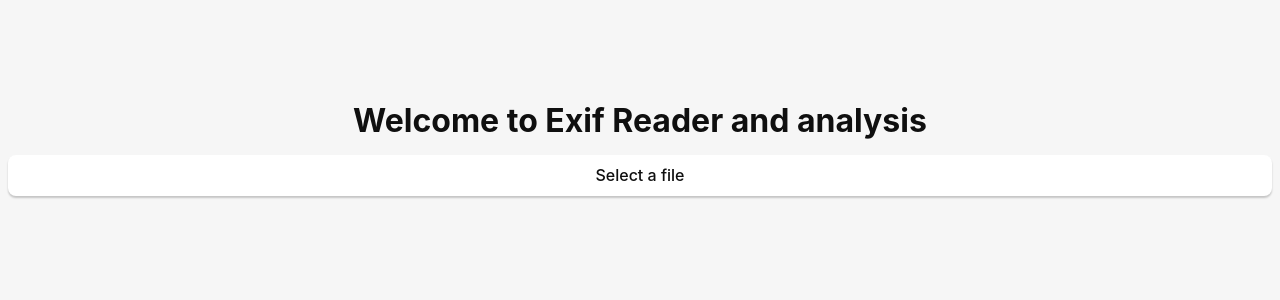
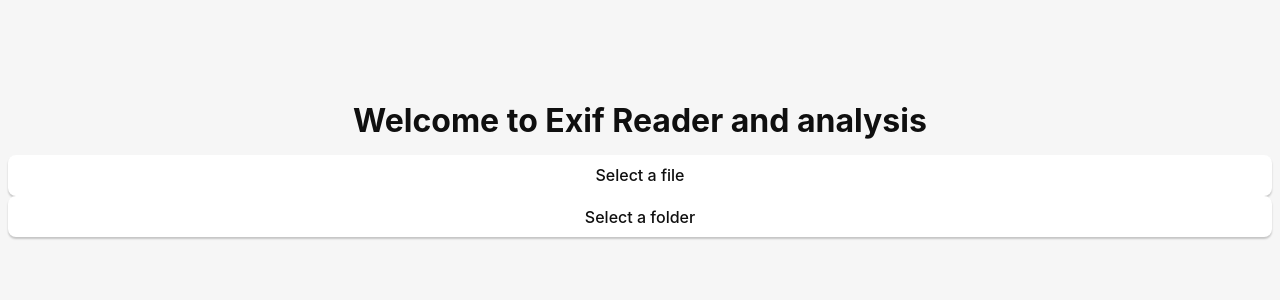
Before and after one commit to AntoninF355/exifReader, a SvelteKit app: page / in a window 1280 px wide. Shown: the top 300 px of the page. Built offline with nearby package versions, Linux system fonts and the light colour scheme.

Commit message:
feat: add folder selection for EXIF reading and display photo metadata

```diff
--- a/src/routes/+page.svelte
+++ b/src/routes/+page.svelte
@@ -1,6 +1,34 @@
 <script lang="ts">
   import { invoke } from "@tauri-apps/api/core";
   import { open } from "@tauri-apps/plugin-dialog";
+  import type { PhotoMetadata } from "../types";
+
+  let photos = $state<PhotoMetadata[]>([]);
+  let loading = $state(false);
+  let error = $state<string | null>(null)
+
+
+
+  async function selectFolder() {
+    const folder = await open({
+      directory: true,
+    });
+    if (!folder) return;
+
+    loading = true;
+    error = null;
+
+    try {
+      const meta = await invoke<PhotoMetadata[]>("read_exif_from_folder", { folderPath: folder as string });
+      photos = meta;
+      console.log(`${meta.length} photos found in folder ${folder}`);
+    } catch (err) {
+      error = err instanceof Error ? err.message : String(err);
+      console.error("Error reading folder:", error);
+    } finally {
+      loading = false;
+    }
+  }
 
   async function selectFile() {
     const selected = await open({
@@ -8,17 +36,25 @@
       filters: [
         {
           name: 'Images',
-          extensions: ['jpg', 'jpeg', 'png', 'arw', 'cr3', 'nef']
+          extensions: ['jpg', 'jpeg', 'png', 'arw', 'cr3', 'nef', 'dng']
         },
       ],
     });
 
     if (selected === null) return; //cancel file selection
 
-    const meta = await invoke("read_exif_from_file", { filepath: selected });
+    loading = true;
+    error = null;
 
-    console.log(meta);
-
+    try {
+      const meta = await invoke<PhotoMetadata>("read_exif_from_file", { filepath: selected as string });
+      console.log(meta);
+    } catch (err) {
+      error = err instanceof Error ? err.message : String(err);
+      console.error("Error reading file:", error);
+    } finally {
+      loading = false;
+    }
   }
 </script>
 
@@ -26,6 +62,28 @@
   <h1>Welcome to Exif Reader and analysis</h1>
 
   <button onclick={selectFile}>Select a file</button>
+  <button onclick={selectFolder}>Select a folder</button>
+  {#if loading}
+    <p>Loading...</p>
+  {/if}
+  {#if error}
+    <p style="color: red;">Error: {error}</p>
+  {/if}
+
+  {#if photos.length > 0}
+    <h2>Photos found: {photos.length}</h2>
+  {/if}
+
+  {#each photos as photo}
+    <div style="margin-top: 1em; padding: 1em; border: 1px solid #ccc; border-radius: 8px;">
+      <h2>{photo.filename}</h2>
+      <p><strong>Camera:</strong> {photo.make} {photo.model}</p>
+      <p><strong>Focal Length</strong> {photo.focal_length}mm</p>
+      <p><strong>Exposure:</strong> 1/{Math.round(1 / photo.shutter)}s at f/{photo.aperture}</p>
+      <p><strong>ISO:</strong> {photo.iso_speed}</p>
+      <p><strong>Date:</strong> {photo.datetime ? new Date(photo.datetime.replace(/^(\S+) (\S+) (\S+)$/, '$1T$2$3')).toLocaleString() : 'Unknown'}</p>
+    </div>
+  {/each}
 </main>
 
 <style>
--- /dev/null
+++ b/src/types.ts
@@ -0,0 +1,10 @@
+export interface PhotoMetadata {
+  filename: string;
+  iso_speed: number;
+  shutter: number;
+  aperture: number;
+  focal_length: number;
+  make: string;
+  model: string;
+  datetime?: string | null;
+}
```
Also changed, not shown: 1 other file (tests, documents, lock files or other folders).
